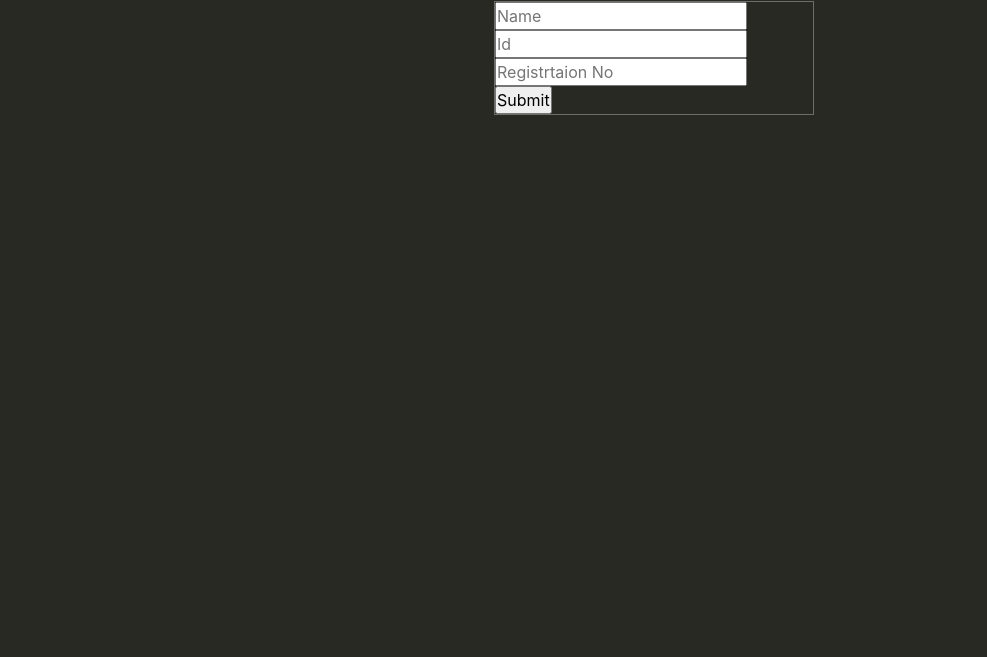
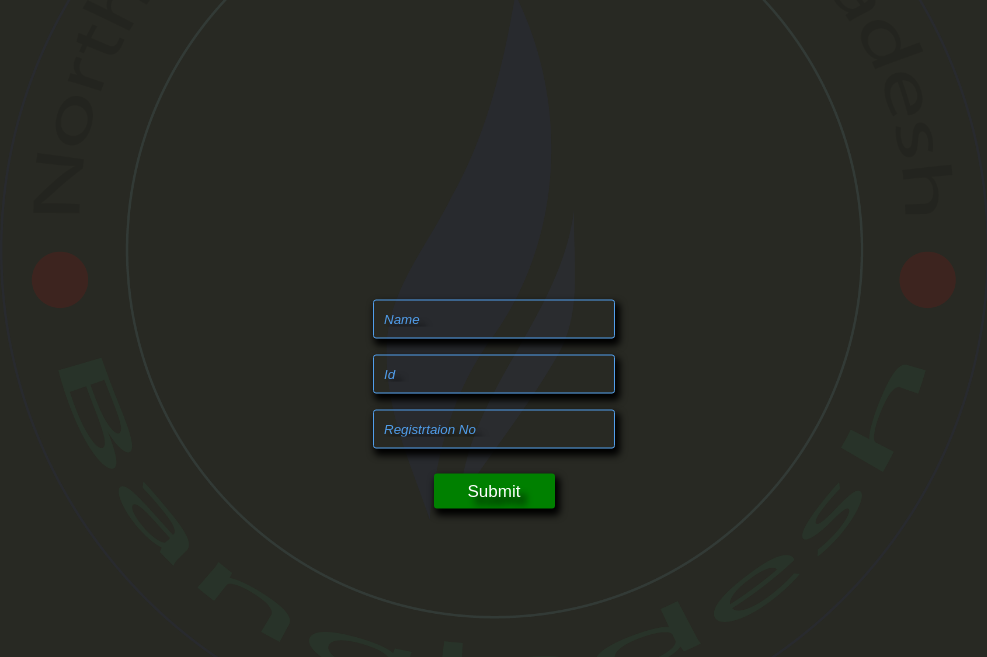
Before and after one commit to asifulmamun/create-pdf, a PHP site: page / in a window 1280 px wide. Shown: the top 657 px of the page, without its empty margins (146-1133 px from the left). Run offline with PHP 8.4, Linux system fonts and the light colour scheme.

Commit message:
Last Update 28 oct 2018

```diff
--- a/index.php
+++ b/index.php
@@ -3,10 +3,6 @@
   <head>
     <!-- Required meta tags -->
     <meta charset="utf-8">
-    <meta name="viewport" content="width=device-width, initial-scale=1, shrink-to-fit=no">
-
-    <!-- Bootstrap CSS -->
-    <link rel="stylesheet" href="https://stackpath.bootstrapcdn.com/bootstrap/4.1.3/css/bootstrap.min.css" integrity="sha384-MCw98/SFnGE8fJT3GXwEOngsV7Zt27NXFoaoApmYm81iuXoPkFOJwJ8ERdknLPMO" crossorigin="anonymous">
     <link rel="stylesheet" type="text/css" href="style.css">
 
     <title>Cover College, SPL - NCB</title>
@@ -14,29 +10,14 @@
   <body>
 
 	<!-- form content -->
-  	<div class="container-fluid">
-  		<div class="row">
-  			<div class="col-12">
-  				<div id="myform_ncb">
-  					<form action="coverpage.php" method="post">
+	<div class="myform_ncb">
+		<form  action="coverpage.php" method="post">
 			<input type="text" name="name" placeholder="Name"><br>
 			<input type="text" name="id" placeholder="Id"><br>
 			<input type="text" name="registrationNo" placeholder="Registrtaion No"><br>
 			<input type="submit" name="submit" value="Submit">
 		</form>
 	</div>
-  			</div>
-  		</div>
-  	</div>
 
-
-
-
-
-    <!-- Optional JavaScript -->
-    <!-- jQuery first, then Popper.js, then Bootstrap JS -->
-    <script src="https://code.jquery.com/jquery-3.3.1.slim.min.js" integrity="sha384-q8i/X+965DzO0rT7abK41JStQIAqVgRVzpbzo5smXKp4YfRvH+8abtTE1Pi6jizo" crossorigin="anonymous"></script>
-    <script src="https://cdnjs.cloudflare.com/ajax/libs/popper.js/1.14.3/umd/popper.min.js" integrity="sha384-ZMP7rVo3mIykV+2+9J3UJ46jBk0WLaUAdn689aCwoqbBJiSnjAK/l8WvCWPIPm49" crossorigin="anonymous"></script>
-    <script src="https://stackpath.bootstrapcdn.com/bootstrap/4.1.3/js/bootstrap.min.js" integrity="sha384-ChfqqxuZUCnJSK3+MXmPNIyE6ZbWh2IMqE241rYiqJxyMiZ6OW/JmZQ5stwEULTy" crossorigin="anonymous"></script>
   </body>
 </html>
--- a/style.css
+++ b/style.css
@@ -1,21 +1,87 @@
-/* Global */
+ Global */
 *{margin:0;padding:0;}
 body{
-	width: 100%;
-	height: auto;
-    background: #282923;
-
-    position: relative;
+	background: url(cbg.png) no-repeat;
+	background-size: 100%;
+	z-index: -99;
+	background-position: center center;
+	background-color: #282923;
 }
-
-/* form content */
-#myform_ncb{
-	border: 1px solid #6D6E6A;
-	width: 320px;
-	margin: 0 auto;
-
+.myform_ncb{
 	position: absolute;
 	top: 50%;
 	left: 50%;
-	transform: translate(-50%-50%);
+    transform: translate(-50%,-50%);
+    -webkit-transform: translate(-50%,-50%);
+    -moz-transform: translate(-50%,-50%);
+    -ms-transform: translate(-50%,-50%);
+    -o-transform: translate(-50%,-50%);*/
 }
+.myform_ncb input{
+	width: 220px;
+	height: 35px;
+	margin: 8px 0px;
+	border: 1px solid #519EEB;
+	background: transparent;
+	padding: 1px 10px;
+	border-radius: 3px;
+	color: red;
+	font-weight: normal;
+	text-shadow: 6px 8px 7px #000;
+	font-style: italic;
+	box-shadow: 3px 5px 7px 2px #000;
+}
+.myform_ncb input[type=submit] {
+	margin: 17px auto 0px auto !important;
+	text-align: center;
+	display: block;
+	background: green;
+	color: #fff;
+	border: transparent;
+	font-size: 17px;
+	font-style: inherit;
+	width: 50%;
+}
+.myform_ncb input[type="submit"]:hover{
+	background: #f6fcf6;
+	color: #000;
+	cursor: pointer;
+	transition: 0.3s ease;
+	-webkit-transition: 0.3s ease;
+	-moz-transition: 0.3s ease;
+	-ms-transition: 0.3s ease;
+	-o-transition: 0.3s ease;
+}
+
+/* Placeholder Design */
+.myform_ncb input[type=text]::placeholder{
+	color: #519EEB;
+	font-style: italic;
+}/*normal*/
+.myform_ncb input[type=text]::-webkit-input-placeholder{
+	color: #519EEB;
+	font-style: italic;
+}/*crome*/
+.myform_ncb input[type=text]:-moz-placeholder{
+	color: #519EEB;
+	font-style: italic;
+}/*mozila firefox 4-18*/
+.myform_ncb input[type=text]::-moz-placeholder{
+	color: #519EEB;
+	font-style: italic;
+}/*mozila firefox 19-50*/
+.myform_ncb input[type=text]:-ms-input-placeholder{
+	color: #519EEB !important;
+	font-style: italic;
+}/*IE 10-11 need every propery value !important*/
+.myform_ncb input[type=text]::-ms-input-placeholder{
+	color: #519EEB;
+	font-style: italic;
+}/*edge*/
+
+@media screen and (max-width: 768px){
+	body{
+		background-size: 50%;
+		background-position: top center;
+	}
+}
```
Lines whose indentation alone changed are shown as unchanged.
